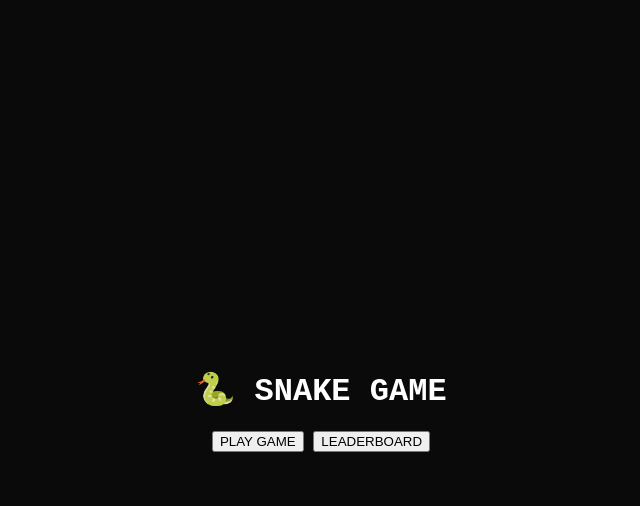
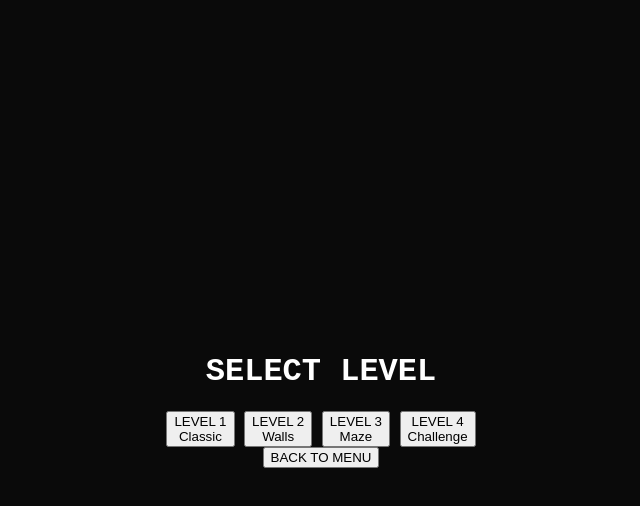
Before and after one commit to bara-git-usrname/Snake_projet, a plain HTML site: page index.html in a window 1280 px wide. Both pictures are taken after a click on the button "PLAY GAME". Shown: the whole page, without its empty margins (319-959 px from the left). Drawn offline with Linux system fonts and the light colour scheme.

Commit message:
even more js

```diff
--- a/index.html
+++ b/index.html
@@ -43,8 +43,8 @@
   <!-- MAIN MENU VIEW -->
   <div id="menu" class="view active">
     <h1>🐍 SNAKE GAME</h1>
-    <button onclick="">PLAY GAME</button>
-    <button onclick="">LEADERBOARD</button>
+    <button onclick="showLevelSelect()">PLAY GAME</button>
+    <button onclick="showLeaderboard()">LEADERBOARD</button>
   </div>
 
   <!-- LEVEL SELECT VIEW -->
@@ -64,7 +64,7 @@
         LEVEL 4<br>Challenge
       </button>
     </div>
-    <button class="back-button" onclick="">BACK TO MENU</button>
+    <button class="back-button" onclick="showMenu()">BACK TO MENU</button>
   </div>
 
   <!-- GAME VIEW -->
@@ -101,11 +101,11 @@ var canvas = document.getElementById('gameCanvas');
 var context = canvas.getContext('2d');
 var grid = 16;
 var count = 0;
-var gameRunning = false;
+var gameRunning = false; //variable for game to run/stop
 var currentLevel = 1;
 var score = 0;
 
-// Snake object
+// Snake
 var snake = {
   x: 160,
   y: 160,
@@ -115,13 +115,13 @@ var snake = {
   maxCells: 4
 };
 
-// Apple object
+// Apple
 var apple = {
   x: 320,
   y: 320
 };
 
-// Obstacles array - different for each level
+//Obstacles
 var obstacles = [];
 function getLevelObstacles(level) {
   var obs = [];
@@ -173,6 +173,30 @@ function getLevelObstacles(level) {
 
   return obs;
 }
+function showView(viewId) {
+  // Hide div
+  var views = document.getElementsByClassName('view');
+  for (var i = 0; i < views.length; i++) {
+    views[i].classList.remove('active');
+  }
+  // show
+  document.getElementById(viewId).classList.add('active');
+}
+
+function showMenu() {
+  showView('menu');
+  gameRunning = false;
+}
+
+function showLevelSelect() {
+  showView('levelSelect');
+}
+
+function showLeaderboard() {
+  showView('leaderboard');
+  //displayLeaderboard();
+}
+
 </script>
 </body>
 </html>
```
